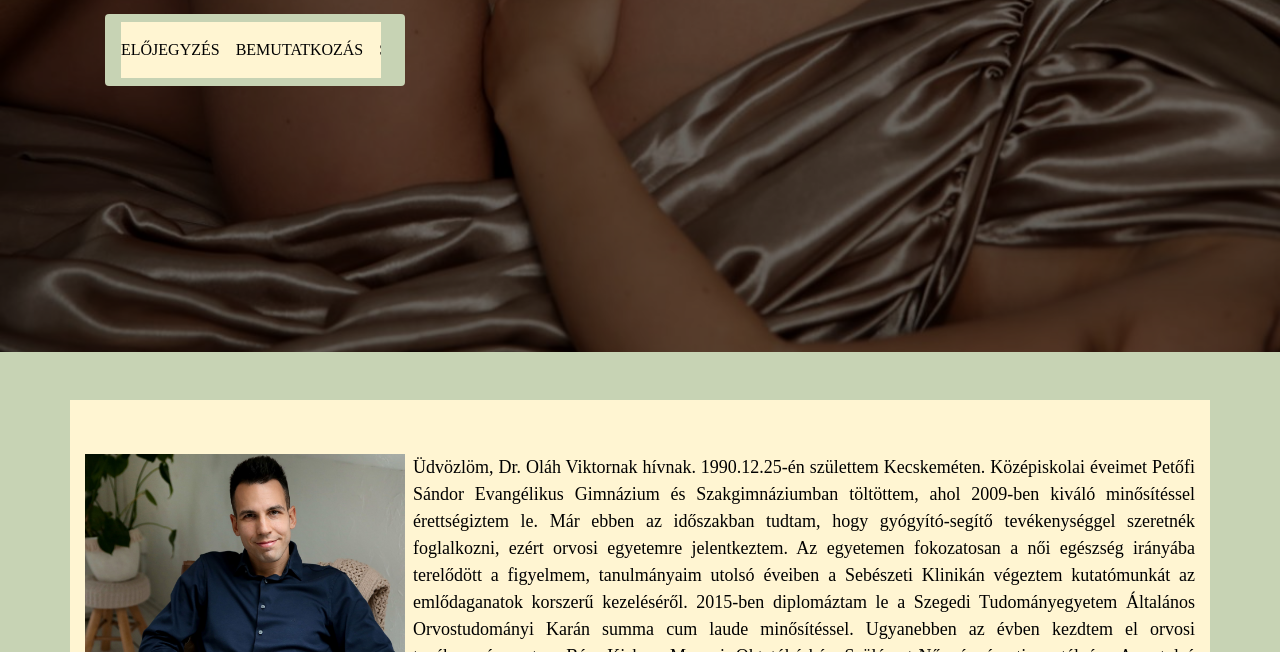
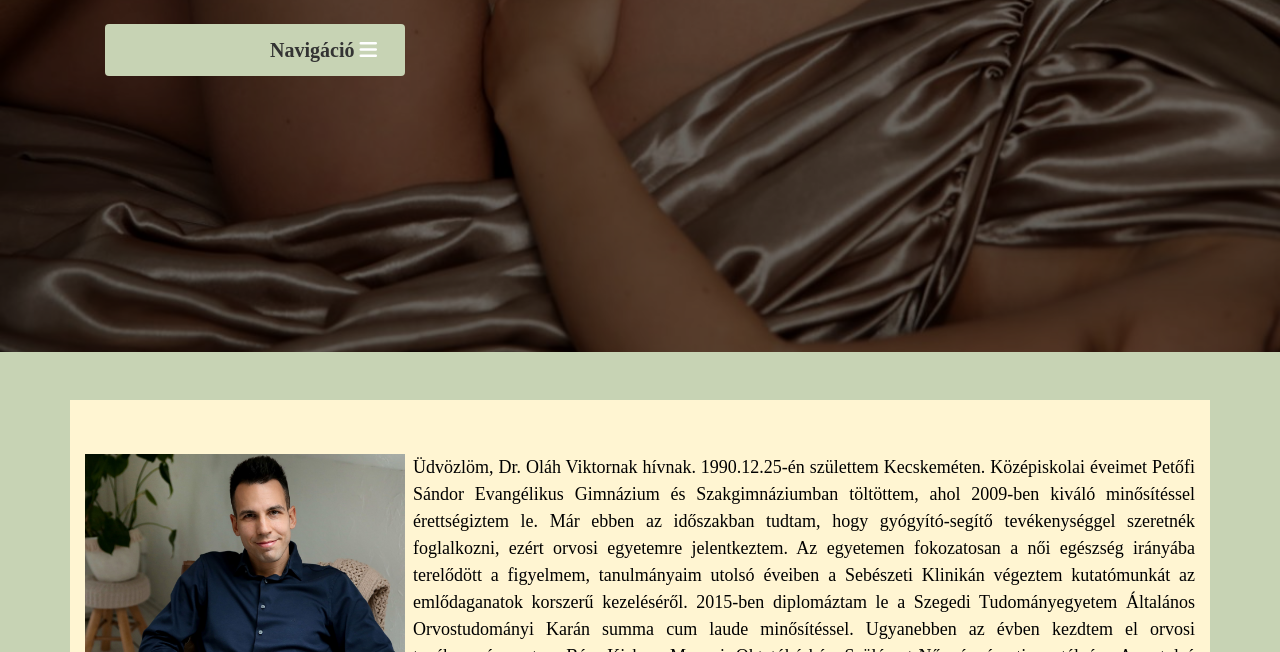
Before and after one commit to drviktorolah/drviktorolah.github.io, a plain HTML site: page index.html in a window 1280 px wide. Shown: the part 448-1100 px from the top of the page. Drawn offline with nearby package versions, Linux system fonts and the light colour scheme; a web font is replaced by a local one.

Commit message:
Napi utso mentés

```diff
--- a/css/own_style.css
+++ b/css/own_style.css
@@ -149,6 +149,11 @@ div.container.action-bar{
     padding: 0px 15px 0px;
 }
 
+#navbarNav > div /*> a > span*/ {
+    /* text-align: center; */
+    /* background-color: aqua; */
+    text-align: center;
+}
 /* nav.navbarown {
 
     color: rgb(118,131,118)
--- a/index.html
+++ b/index.html
@@ -89,8 +89,10 @@
                     <div class="mbr-table-cell" style="background: transparent;">
 
                         <div class="navbar-brand" style="background: transparent;">
-                            <a href="index.html" class="navbar-logo"><img src="img/icon/mainIcon.png" style="height: 50px; width: 50px;" alt="Logo"></a>
-                            <a class="navbar-caption text-white" id="title" href="index.html">Dr. Oláh Viktor <br>Szülész-Nőgyógyász szakorvos</a>
+                            <a href="index.html" class="navbar-logo"><img src="img/icon/mainIcon.png"
+                                    style="height: 50px; width: 50px;" alt="Logo"></a>
+                            <a class="navbar-caption text-white" id="title" href="index.html">Dr. Oláh Viktor
+                                <br>Szülész-Nőgyógyász szakorvos</a>
                         </div>
 
                     </div>
@@ -144,8 +146,9 @@
 </header> -->
 
     <!-- </section> -->
-    <section class="py-5 main-section mbr-section mbr-section-hero mbr-section-full mbr-parallax-background mbr-after-navbar"
-        id="header4-23" data-rv-view="31" >
+    <section
+        class="py-5 main-section mbr-section mbr-section-hero mbr-section-full mbr-parallax-background mbr-after-navbar"
+        id="header4-23" data-rv-view="31">
         <!-- style="background-image: url(img/varandos3.jpg);" -->
         <!-- style="background-image: url(assets/images/terhes-1000x500.jpg);" -->
         <div class="mbr-overlay" style="opacity: 0.6; background-color: rgb(0, 0, 0);"></div>
@@ -168,41 +171,56 @@
                                     style="text-align: center; color: white;font-weight: bold;font-family: sans-serif; padding-left: 15px;"
                                     data-hover="Bemutatkozás">Bemutatkozás</span></a> -->
 
-                            <div  class="main-menu" style="padding-right : 5px;background:transparent;">
+                        <div class="main-menu" style="padding-right : 5px;background:transparent;">
                             <div class="container" style="background:transparent;">
-                                    <nav class="navbar navbar-expand-lg navbar-light" style="background: #c7d3b4; max-width: 300px;">
-                                        <button class="navbar-toggler navbar-toggler-button border-0 ml-auto"
-                                            type="button" data-toggle="collapse" data-target="#navbarNav"
-                                            aria-controls="navbarNav" aria-expanded="false"
+                                <nav class="navbar navbar-light" style="background: #c7d3b4; max-width: 300px;">
+                                    <!-- navbar-expand-lg -->
+                                    <button class="navbar-toggler navbar-toggler-button border-0 ml-auto" type="button"
+                                        data-toggle="collapse" data-target="#navbarNav" aria-controls="navbarNav"
+                                        aria-expanded="false"
                                         style="text-align: center; color: white;font-weight: bold;font-family: sans-serif; padding-left: 15px;">
                                         <a href="#xxx">
                                             <span>Navigáció</span>
                                             <i class="fas fa-bars text-white"></i>
                                         </a>
                                     </button>
-                                        <div class="collapse navbar-collapse menu text-uppercase cl-effect-5"
-                                            id="navbarNav" style="margin-right: 0.5rem;">
+                                    <div class="collapse navbar-collapse menu text-uppercase cl-effect-5" id="navbarNav"
+                                        style="margin-right: 0.5rem;">
+                                        <div>
                                             <a class="menu-link my-1 d-block d-lg-inline text-center text-lg-left"
-                                                href="#idopont" target="_blank"><span data-hover="Előjegyzés">Előjegyzés</span></a>
+                                                href="#idopont">
+                                                <!-- target="_blank" -->
+                                                <span
 
+                                                    data-hover="Előjegyzés">Előjegyzés</span></a>
+                                        </div>
+                                        <div>
                                             <a class="menu-link my-1 d-block d-lg-inline text-center text-lg-left"
                                                 href="#bemutatkozas"><span
                                                     data-hover="Bemutatkozás">Bemutatkozás</span></a>
+                                        </div>
+                                        <div>
                                             <a class="menu-link my-1 d-block d-lg-inline text-center text-lg-left"
                                                 href="#szolgaltatasok"><span
                                                     data-hover="Szolgáltatások">Szolgáltatások</span></a>
-
+                                        </div>
+                                        <div>
                                             <a class="menu-link my-1 d-block d-lg-inline text-center text-lg-left"
-                                                href="#rendelesiido"><span
-                                                    data-hover="Rendelési idő">Rendelési idő</span></a>
+                                                href="#rendelesiido"><span data-hover="Rendelési idő">Rendelési
+                                                    idő</span></a>
+                                        </div>
+                                        <div>
                                             <a class="menu-link my-1 d-block d-lg-inline text-center text-lg-left"
-                                                href="#arlista"><span
-                                                    data-hover="Árlista">Árlista</span></a>
-
+                                                href="#arlista"><span data-hover="Árlista">Árlista</span></a>
+                                        </div>
+                                        <div>
                                             <a class="menu-link my-1 d-block d-lg-inline text-center text-lg-left"
                                                 href="#galeria"><span data-hover="Galéria">Galéria</span></a>
+                                        </div>
+                                        <div>
                                             <a class="menu-link my-1 d-block d-lg-inline text-center text-lg-left"
                                                 href="#kapcsolat"><span data-hover="Kapcsolat">Kapcsolat</span></a>
+                                        </div>
                                     </div>
                                 </nav>
                             </div>
@@ -306,8 +324,10 @@
                     <div class="services-section-list" data-title="Időpontfoglalás">
                         <p style="margin-top: 0.4rem; text-align: justify; padding: 2%;">
                             Időpontfoglalás: Az időpontokat az időpontfoglalás menüpontnál találja. A listából ki kell
-                    választania a megfelelő vizsgálatot. Minden hónap 20-án nyitom meg délután 17 órakor a következő
-                    havi szabad helyeket. Amennyiben sürgős vizsgálatra van szükséges az elektronikus felületeken legyen
+                            választania a megfelelő vizsgálatot. Minden hónap 20-án nyitom meg délután 17 órakor a
+                            következő
+                            havi szabad helyeket. Amennyiben sürgős vizsgálatra van szükséges az elektronikus
+                            felületeken legyen
                             szíves kapcsolatba lépni velem, és egyeztetünk egy soron kívüli vizsgálat szükségességéről.
                         </p>
                     </div>
@@ -510,7 +530,7 @@
             </div>
     </section>
 
-    <section id="kapcsolat" class="py-5" >
+    <section id="kapcsolat" class="py-5">
         <div class="container" style="padding-top: 40px;">
             <div class="row">
                 <div class="col-12 col-lg-6 mb-4 mb-lg-0">
```
Lines whose indentation alone changed are shown as unchanged.
